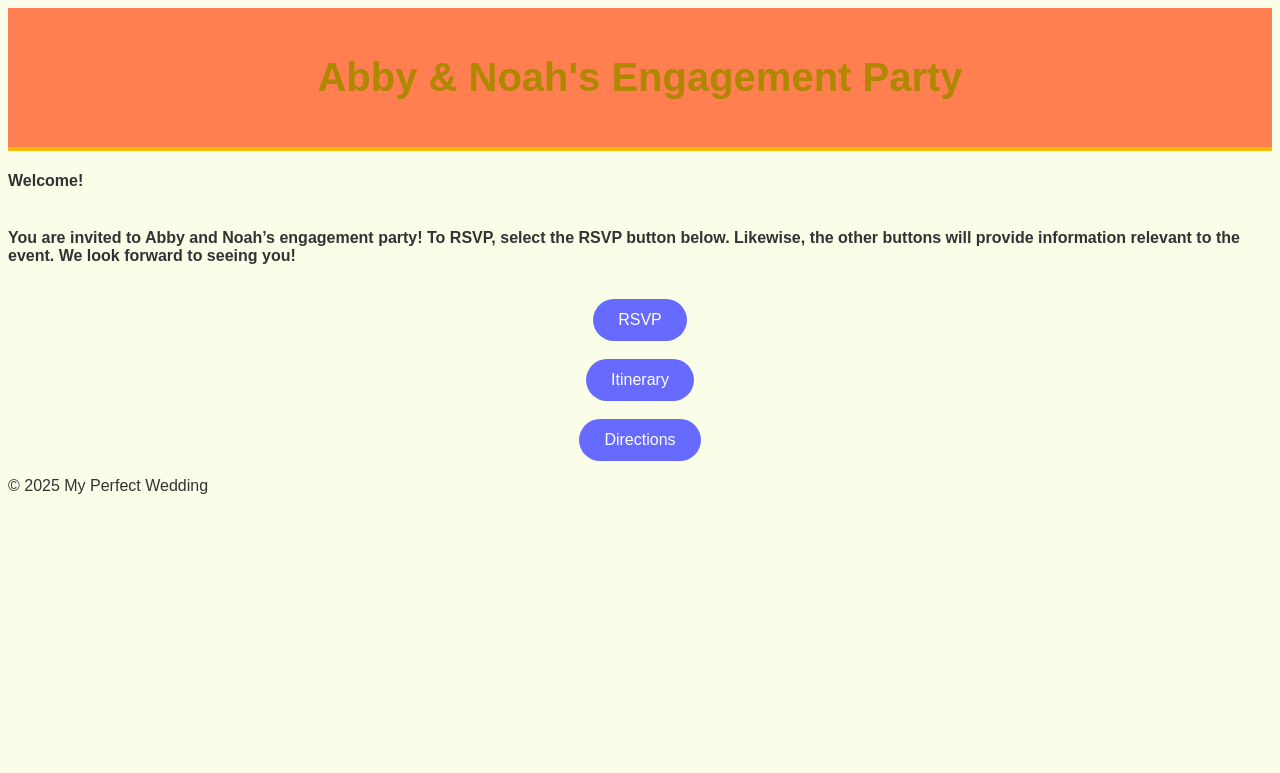
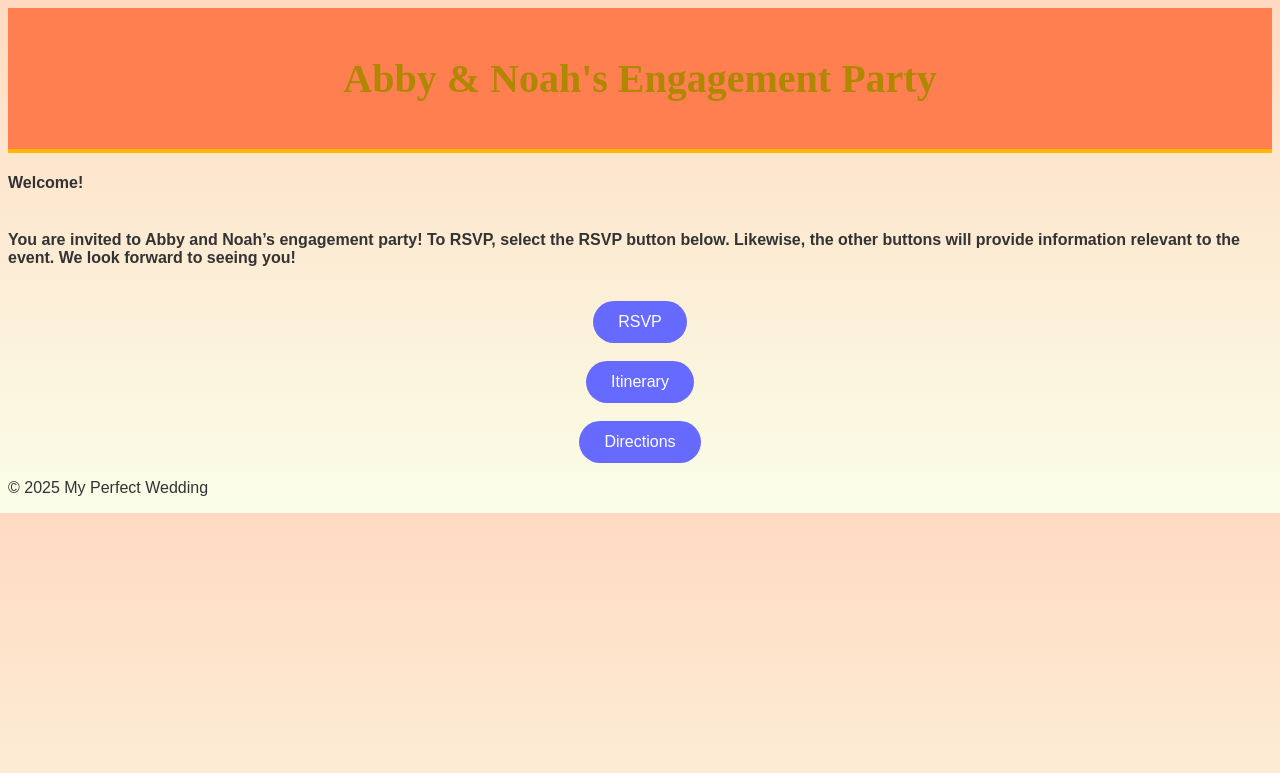
Before and after one commit to GitHerDone17/MyPerfectWedding, a Jekyll site: the page built from index.md, in a window 1280 px wide. Shown: the top 773 px of the page. Built offline with Jekyll 4.4.1, drawn with Linux system fonts in a browser that asks for light colours; our own code applies the rules of GitHub Pages for plain Markdown files.

Commit message:
Update custom.css

```diff
--- a/assets/css/custom.css
+++ b/assets/css/custom.css
@@ -1,6 +1,6 @@
 /* Base Page Styling */
 body {
-  background-color: #fafee8; /* Soft warm cream */
+  background: linear-gradient(to bottom, #FFDAC1, #FAFEE8); /* Peach to cream */
   color: #333; /* Dark grey for readability */
   font-family: 'Arial', sans-serif; /* Clean and simple font */
 }
@@ -17,7 +17,7 @@ header {
 /* Main Title */
 h1 {
   color: #B08700; /* Deep golden yellow-orange */
-  font: Pacifico;
+  font-family: 'Pacifico';
   font-size: 2.5rem; /* Make it bold and welcoming */
 }
 
```
